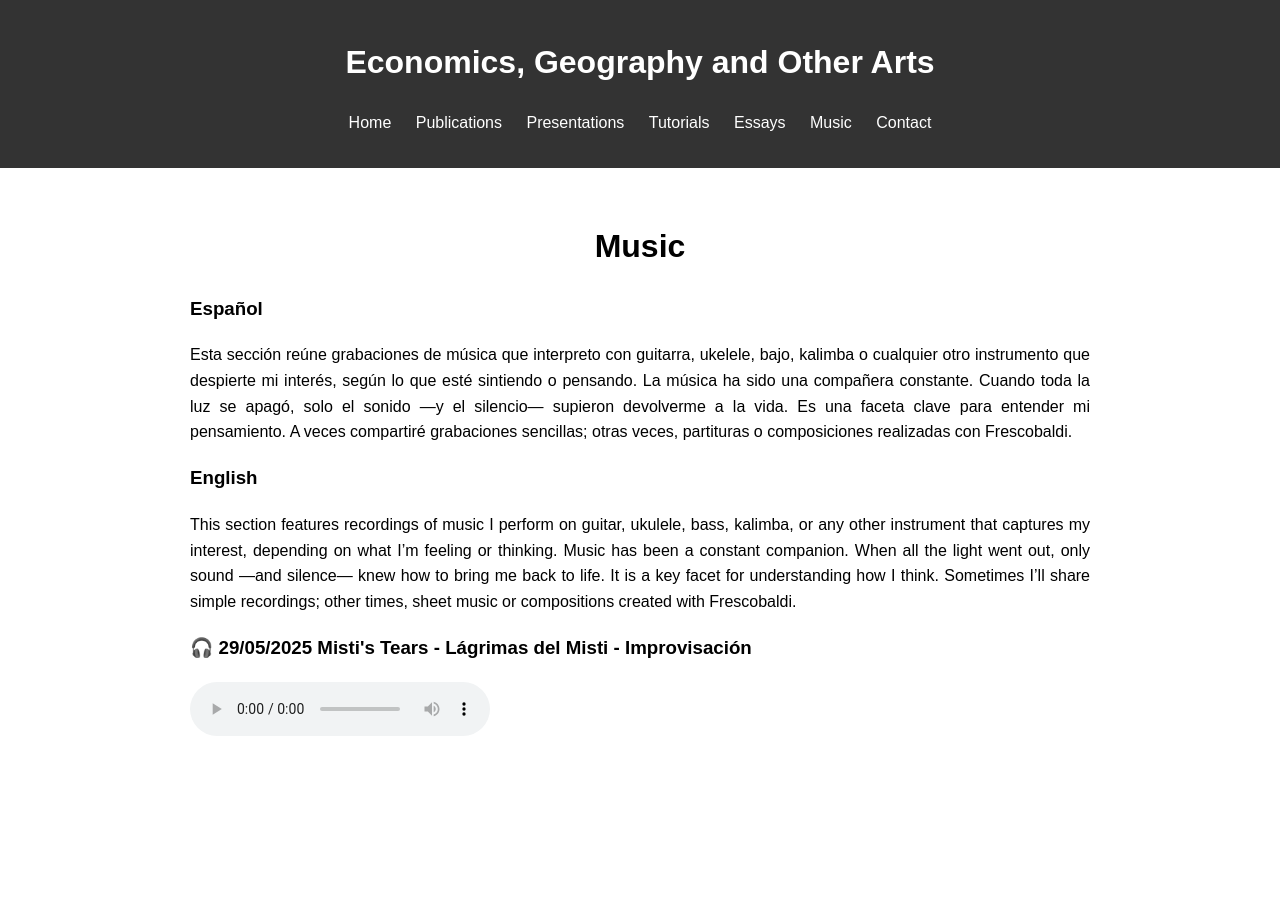
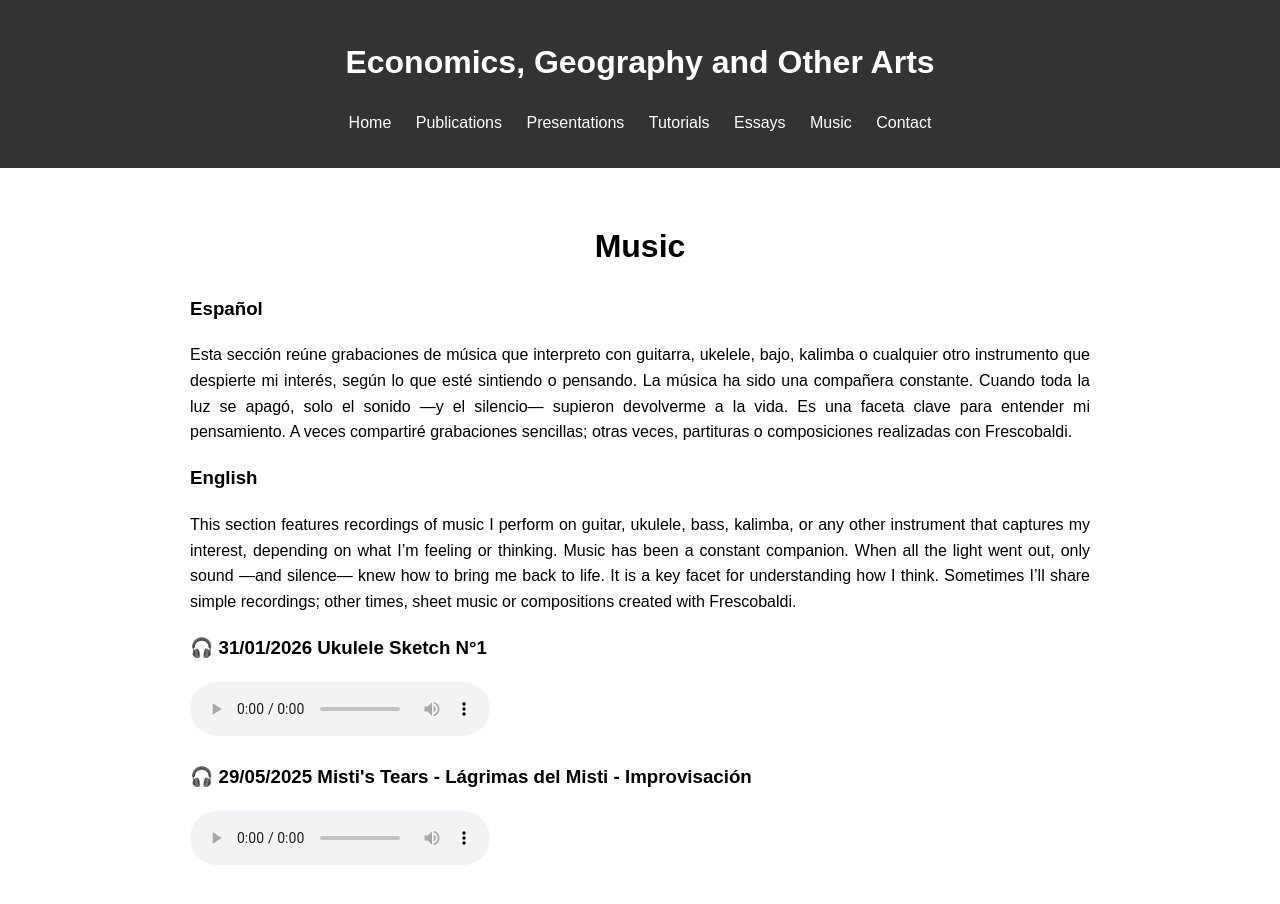
Before and after one commit to Favioleiva/favioleiva.github.io, a Jekyll site: the page built from music.md, in a window 1280 px wide. Built offline with Jekyll 4.4.1, drawn with Linux system fonts in a browser that asks for light colours; nearby versions of some CDN libraries.

Commit message:
Update music.md

```diff
--- a/music.md
+++ b/music.md
@@ -14,8 +14,14 @@ Esta sección reúne grabaciones de música que interpreto con guitarra, ukelele
 
 This section features recordings of music I perform on guitar, ukulele, bass, kalimba, or any other instrument that captures my interest, depending on what I'm feeling or thinking. Music has been a constant companion. When all the light went out, only sound —and silence— knew how to bring me back to life. It is a key facet for understanding how I think. Sometimes I'll share simple recordings; other times, sheet music or compositions created with Frescobaldi.
 
-<h3>🎧 29/05/2025 Misti's Tears - Lágrimas del Misti - Improvisación </h3>
+<h3>🎧 31/01/2026 Ukulele Sketch N°1 </h3>
 <audio controls>
   <source src="/audio/MistisTearUkuleleImpro1.mp3" type="audio/mpeg">
   Tu navegador no soporta audio HTML5.
 </audio>
+
+<h3>🎧 29/05/2025 Misti's Tears - Lágrimas del Misti - Improvisación </h3>
+<audio controls>
+  <source src="/audio/UkuleleSketch1.mp3" type="audio/mpeg">
+  Tu navegador no soporta audio HTML5.
+</audio>
```
